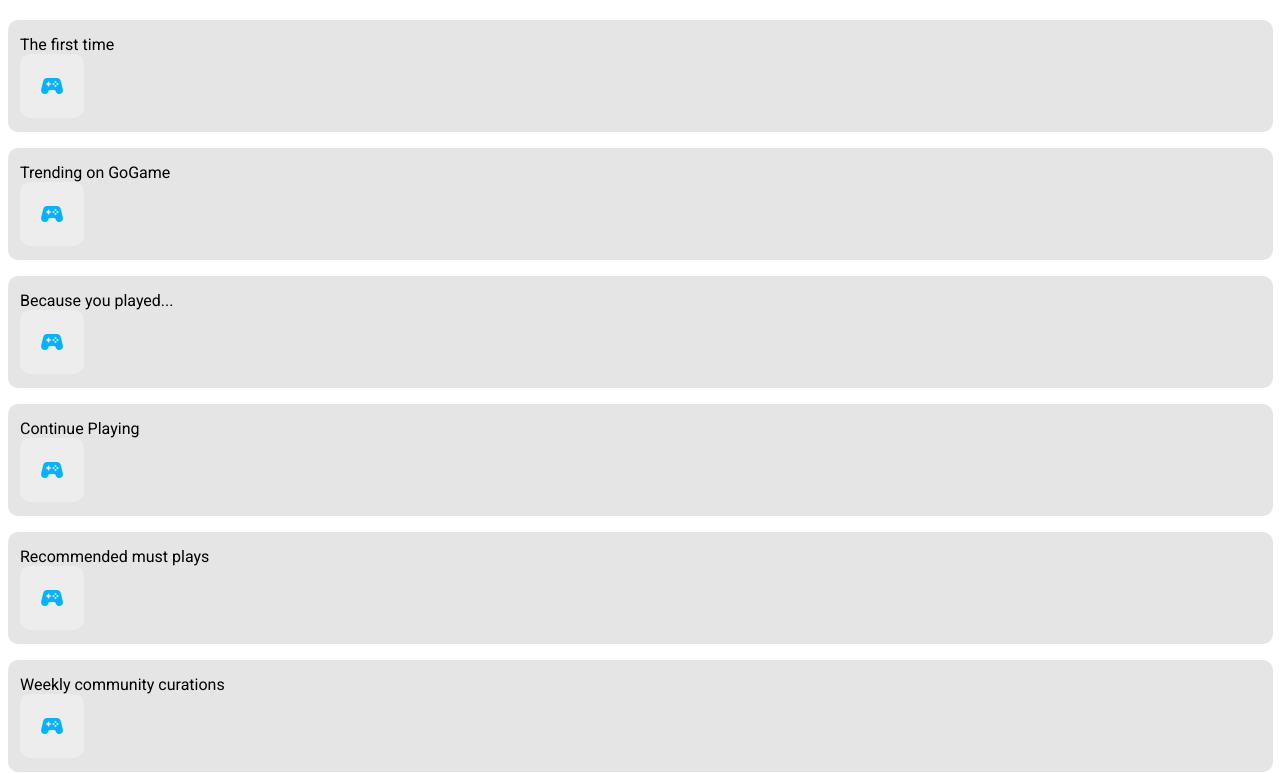
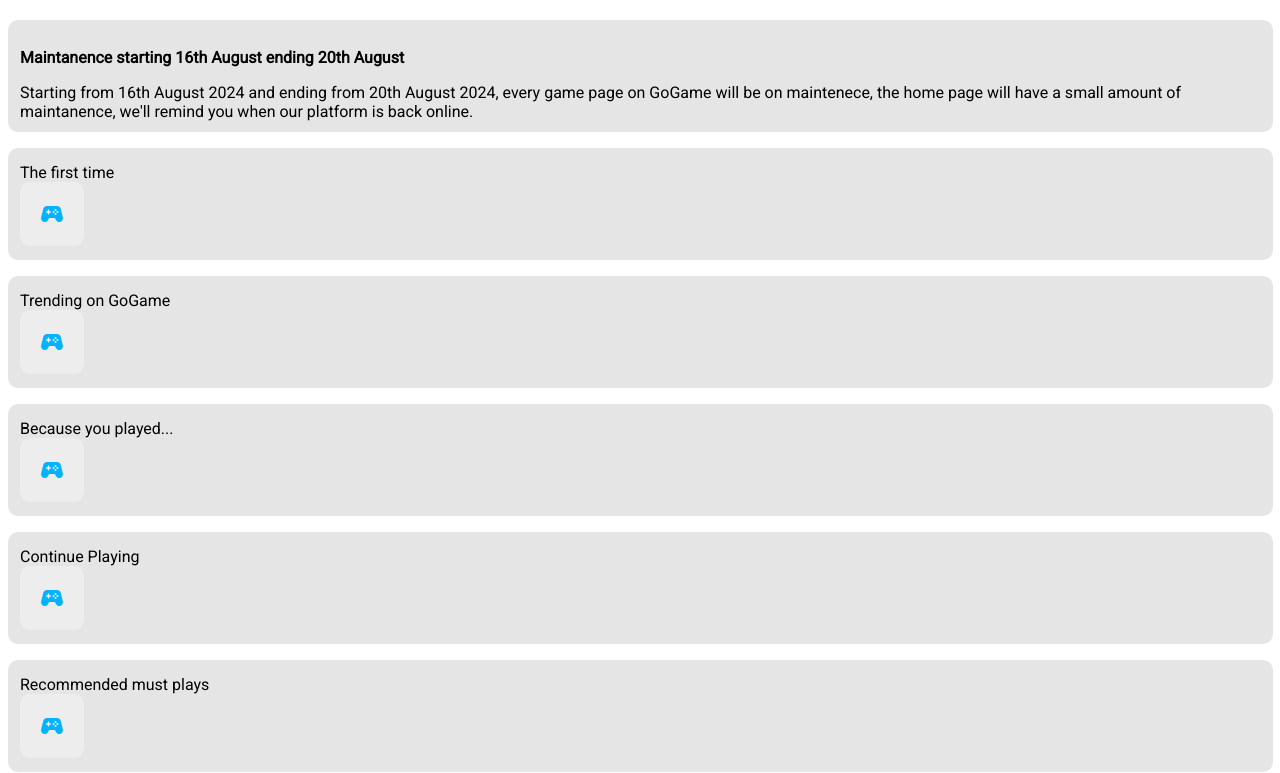
Before and after one commit to GoGame1/home, a plain HTML site: page index.html in a window 1280 px wide. Shown: the part 38-811 px from the top of the page. Drawn offline with Linux system fonts and the light colour scheme.

Commit message:
Update index.html

```diff
--- a/index.html
+++ b/index.html
@@ -170,6 +170,11 @@
         <button class="login-button">Log In</button>
     </header>
 
+   <div class="game-events">
+       <p><b>Maintanence starting 16th August ending 20th August</b></p>
+       <p>Starting from 16th August 2024 and ending from 20th August 2024, every game page on GoGame will be on maintenece, the home page will have a small amount of maintanence, we'll remind you when our platform is back online.</p>
+   </div>
+
     <div class="game-events">
          The first time
         <div class="game-icon" style="align-content: center;"><svg xmlns="http://www.w3.org/2000/svg" height="24px" viewBox="0 -960 960 960" width="24px" fill="#00b3ff"><path d="M189-160q-60 0-102.5-43T42-307q0-9 1-18t3-18l84-336q14-54 57-87.5t98-33.5h390q55 0 98 33.5t57 87.5l84 336q2 9 3.5 18.5T919-306q0 61-43.5 103.5T771-160q-42 0-78-22t-54-60l-28-58q-5-10-15-15t-21-5H385q-11 0-21 5t-15 15l-28 58q-18 38-54 60t-78 22Zm351-360q17 0 28.5-11.5T580-560q0-17-11.5-28.5T540-600q-17 0-28.5 11.5T500-560q0 17 11.5 28.5T540-520Zm80-80q17 0 28.5-11.5T660-640q0-17-11.5-28.5T620-680q-17 0-28.5 11.5T580-640q0 17 11.5 28.5T620-600Zm0 160q17 0 28.5-11.5T660-480q0-17-11.5-28.5T620-520q-17 0-28.5 11.5T580-480q0 17 11.5 28.5T620-440Zm80-80q17 0 28.5-11.5T740-560q0-17-11.5-28.5T700-600q-17 0-28.5 11.5T660-560q0 17 11.5 28.5T700-520Zm-360 60q13 0 21.5-8.5T370-490v-40h40q13 0 21.5-8.5T440-560q0-13-8.5-21.5T410-590h-40v-40q0-13-8.5-21.5T340-660q-13 0-21.5 8.5T310-630v40h-40q-13 0-21.5 8.5T240-560q0 13 8.5 21.5T270-530h40v40q0 13 8.5 21.5T340-460Z"/></svg></div>
```
